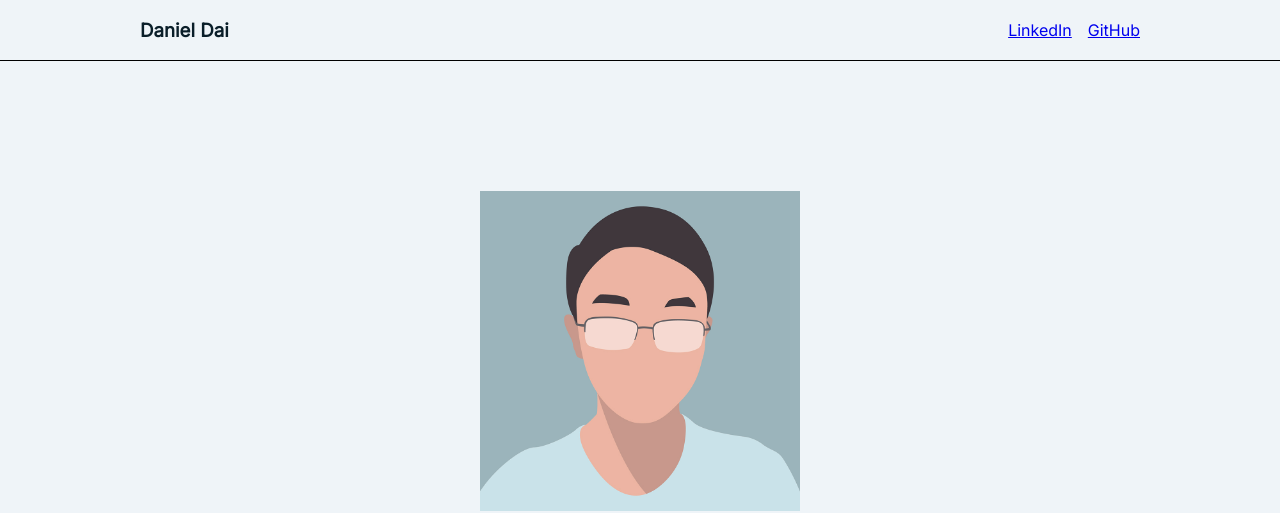
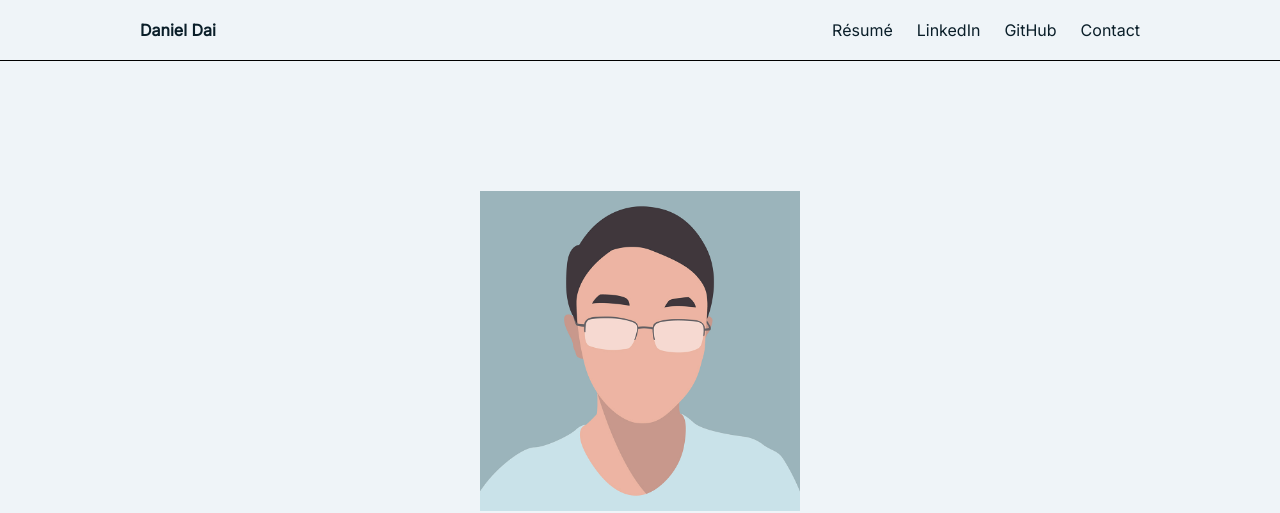
Before and after one commit to daidaniel/portfolio, a plain HTML site: page index.html in a window 1280 px wide. Shown: the top 513 px of the page. Drawn offline with Linux system fonts and the light colour scheme.

Commit message:
Add resume + update nav styles

```diff
--- a/index.html
+++ b/index.html
@@ -10,10 +10,12 @@
 <body>
     <header class="navbar">
         <div class="nav">
-            <h3>Daniel Dai</h3>
+            <h4>Daniel Dai</h4>
             <ul>
+                <li><a href="Shanglin-Dai-Resume.pdf">Résumé</a></li>
                 <li><a href="https://www.linkedin.com/in/daidaniel/">LinkedIn</a></li>
                 <li><a href="https://github.com/daidaniel">GitHub</a></li>
+                <li><a href="mailto:shanglind1@gmail.com">Contact</a></li>
             </ul>
         </div>
     </header>
--- a/styles.css
+++ b/styles.css
@@ -23,7 +23,7 @@ ul {
 
 li {
     float: left;
-    margin-left: 1rem;
+    margin-left: 1.5rem;
 }
 
 .navbar {
@@ -43,6 +43,11 @@ li {
     display: flex;
     align-items: center;
     justify-content: space-between;
+}
+
+.nav a {
+    color: #0a1e29;
+    text-decoration: none;
 }
 
 .intro {
```
Also changed, not shown: 1 other file.
